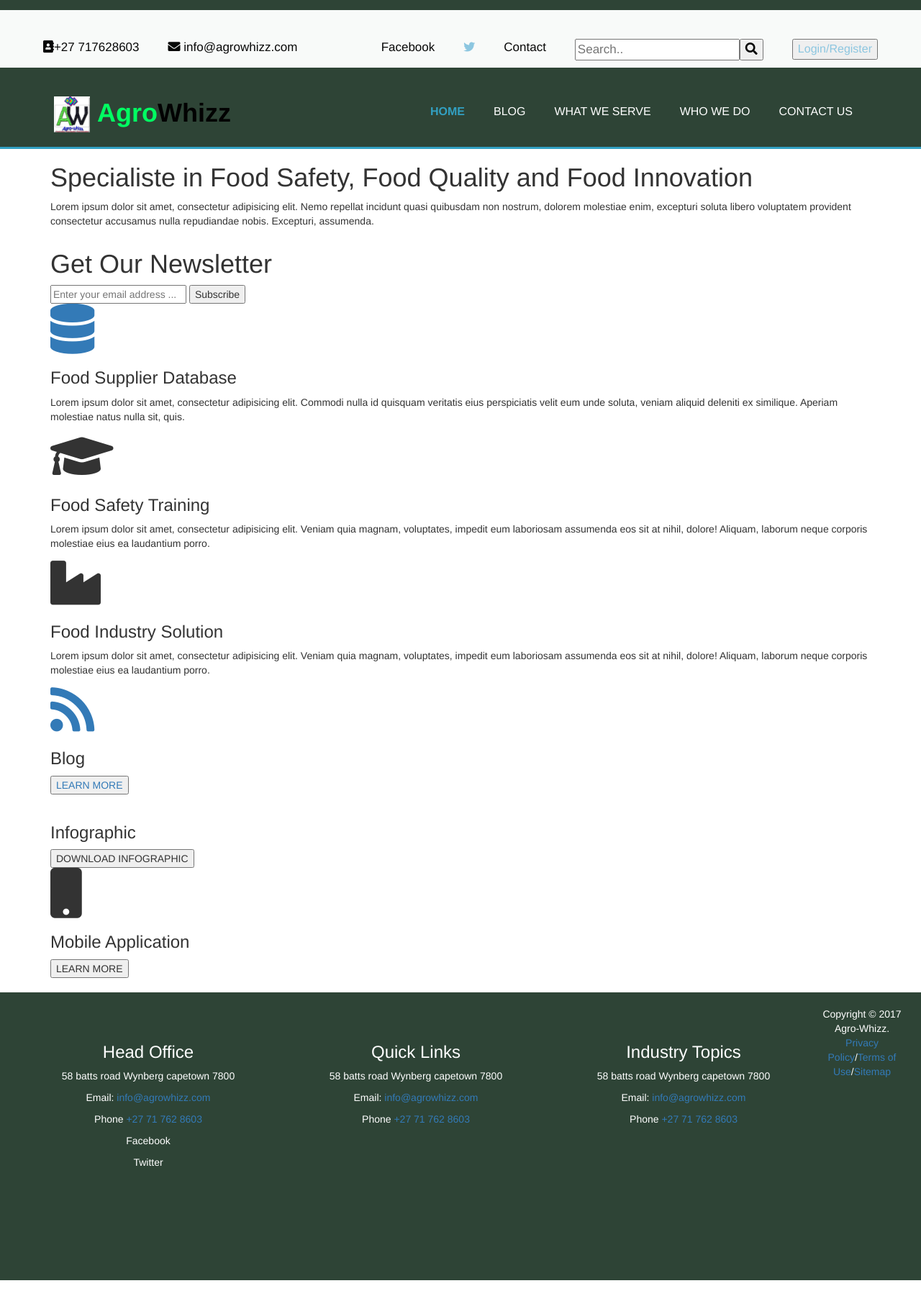
After one commit to patbpm/whizzproject, a Django app: template agrowhizz/home/templates/home/homePage.html in a window 1280 px wide. The commit adds this page. Shown: the whole page at 72% size. Run offline with Django 3.2, Linux system fonts and the light colour scheme; the template is opened without the code that fills it, so the values that code supplies are empty; some libraries are stand-ins or nearby versions.

Commit message:
adding of homePage file

```diff
--- /dev/null
+++ b/agrowhizz/home/templates/home/homePage.html
@@ -0,0 +1,71 @@
+{% extends 'home/index.html' %}
+{% block content %}
+    <section id="showcase">
+        <div class="container">
+            <h1>Specialiste in Food Safety, Food Quality and Food Innovation</h1>
+            <p>Lorem ipsum dolor sit amet, consectetur adipisicing elit. Nemo repellat incidunt quasi quibusdam non nostrum, dolorem molestiae enim, excepturi soluta libero voluptatem provident consectetur accusamus nulla repudiandae nobis. Excepturi, assumenda.</p>
+      </div>
+    </section>
+
+    <section id="newsletter">
+        <div class="container">
+            <h1>Get Our Newsletter</h1>
+            <form action="">
+              <input type="email" placeholder="Enter your email address ... ">
+              <button type="submit" class="button_1">Subscribe</button>
+            </form>
+          </div>
+    </section>
+
+    <section id="boxes">
+        <div class="container">
+            <div class="box">
+              <a href="contactus.html" ><i class="fa fa-database fa-5x"></i></a>
+              <h3>Food Supplier Database</h3>
+              <p>Lorem ipsum dolor sit amet, consectetur adipisicing elit. Commodi nulla id quisquam veritatis eius perspiciatis velit eum unde soluta, veniam aliquid deleniti ex similique. Aperiam molestiae natus nulla sit, quis.</p>
+            </div>
+
+            <div class="box">
+              <i class="fa fa-graduation-cap fa-5x"></i>
+              <h3>Food Safety Training</h3>
+              <p>Lorem ipsum dolor sit amet, consectetur adipisicing elit. Veniam quia magnam, voluptates, impedit eum laboriosam assumenda eos sit at nihil, dolore! Aliquam, laborum neque corporis molestiae eius ea laudantium porro.</p>
+            </div>
+
+            <div class="box">
+              <i class="fa fa-industry fa-5x"></i>
+              <h3>Food Industry Solution</h3>
+              <p>Lorem ipsum dolor sit amet, consectetur adipisicing elit. Veniam quia magnam, voluptates, impedit eum laboriosam assumenda eos sit at nihil, dolore! Aliquam, laborum neque corporis molestiae eius ea laudantium porro.</p>
+            </div>
+          </div>
+    </section>
+
+    <section id="mainarticle">
+
+    </section>
+
+    <section id="mainnews">
+
+    </section>
+
+    <section id="resources">
+        <div class="container">
+            <div class="box">
+              <a href="contactus.html" ><i class="fa fa-rss fa-5x"></i></a>
+              <h3>Blog</h3>
+              <a href="contactus.html" ><button type="submit" class="button_2">LEARN MORE</button></a>
+            </div>
+
+            <div class="box">
+              <i class="fa fa-newspaper-o fa-5x"></i>
+              <h3>Infographic</h3>
+              <button type="submit" class="button_2">DOWNLOAD INFOGRAPHIC</button>
+            </div>
+
+            <div class="box">
+              <i class="fa fa-mobile fa-5x"></i>
+              <h3>Mobile Application</h3>
+              <button type="submit" class="button_2">LEARN MORE</button>
+            </div>
+          </div>
+    </section>
+{% endblock %}
--- a/agrowhizz/home/templates/home/index.html
+++ b/agrowhizz/home/templates/home/index.html
@@ -48,6 +48,8 @@
         </div>
     </header>
 
+    {% block content %}
+    {% endblock %}
 
     <footer>
       <section id="footer_1">
```
